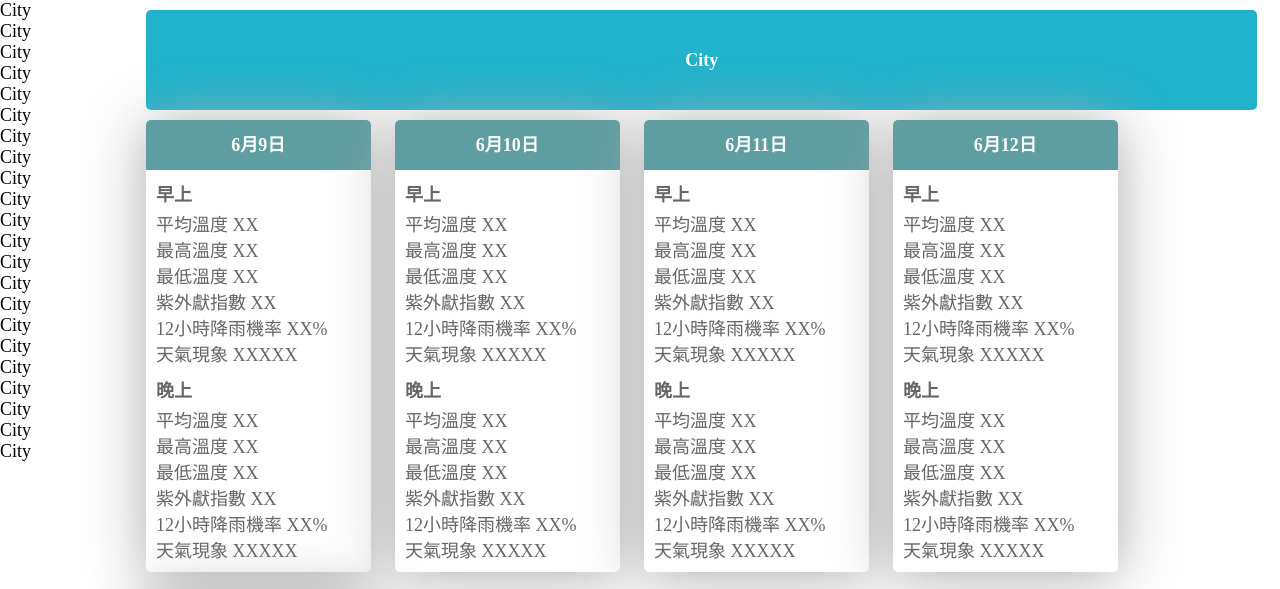
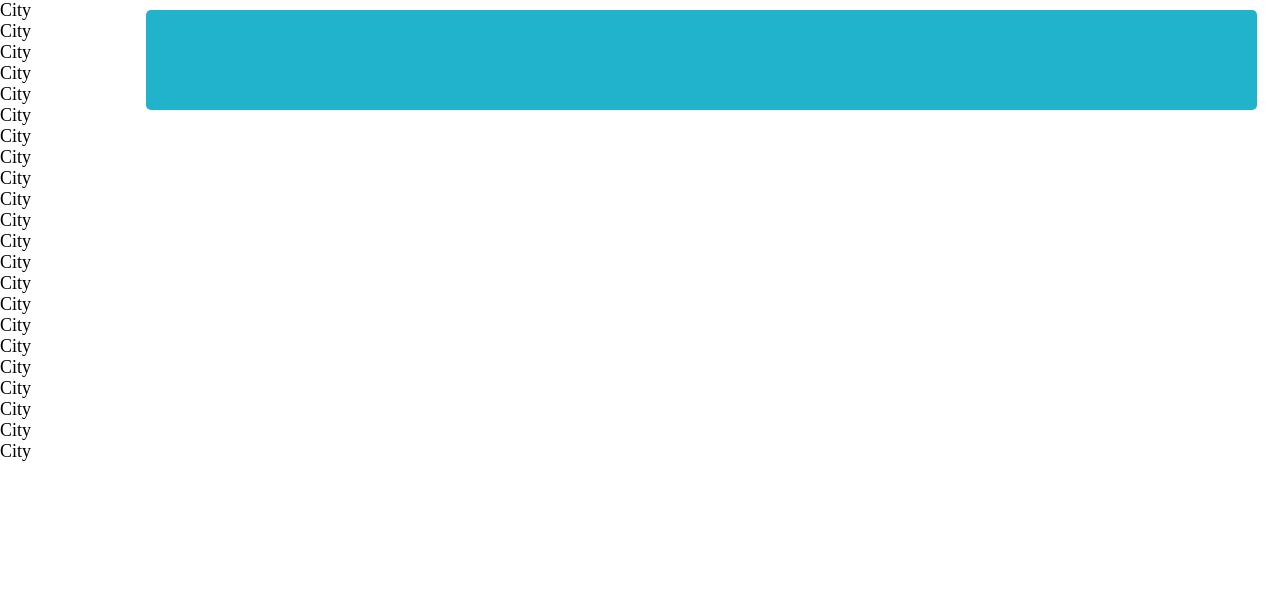
Before and after one commit to wanwan1026/team-weather, a plain HTML site: page weather.html in a window 1280 px wide. Shown: the top 589 px of the page. Drawn offline with Linux system fonts and the light colour scheme.

Commit message:
annotation

```diff
--- a/weather.html
+++ b/weather.html
@@ -61,10 +61,10 @@
     </nav>
     <main id="wrap">
         <div class="header">
-            <h1>City</h1>
+            <!-- <h1>City</h1> -->
         </div>
         <div id="content">
-            <div class="week">
+            <!-- <div class="week">
                 <div class="week-up">
                     <h3 class="week-tx1">6月9日</h3>
                     <h4 class="week-tx1-1">早上</h4>
@@ -168,7 +168,7 @@
                     <p class="week-tx">12小時降雨機率 XX%</p>
                     <p class="week-tx">天氣現象 XXXXX</p>
                 </div>
-            </div>
+            </div>    -->
         </div>
     </main>
     <script src="js/weather.js"></script>
```
